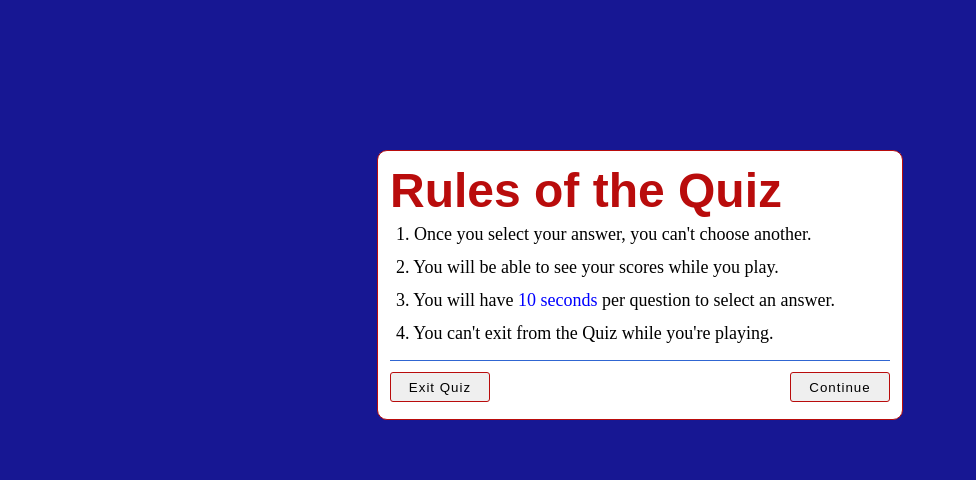
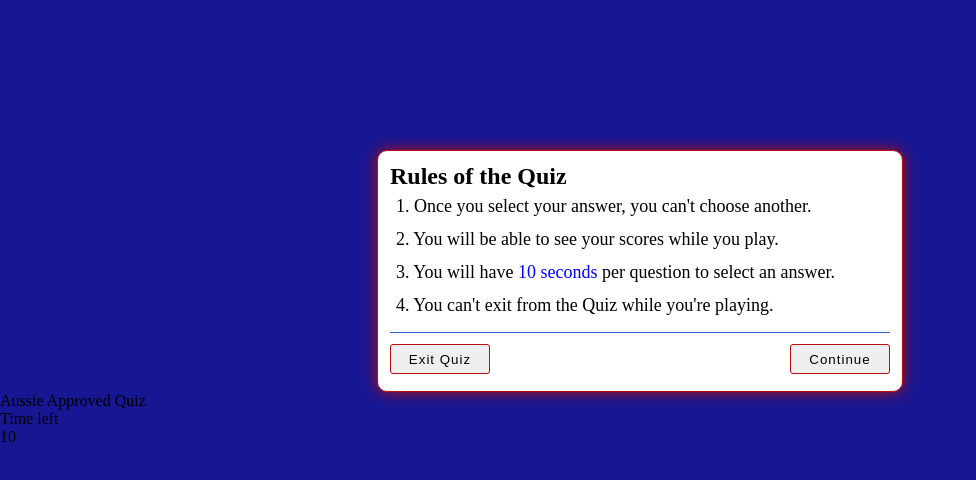
Before and after one commit to KlaraMartinsson/aussie-approved, a plain HTML site: page quiz.html in a window 1280 px wide. Shown: the whole page, without its empty margins (0-976 px from the left). Drawn offline with Linux system fonts and the light colour scheme; a web font is replaced by a local one.

Commit message:
Start of the quiz box

```diff
--- a/assets/css/style.css
+++ b/assets/css/style.css
@@ -15,15 +15,11 @@
     flex-direction: column;
 }
 
-h1 {
+.home-title{
     font-size: 70px;
-    padding: 90px 0 0 0;
-    color: #609EFD;
-    font-family: 'Lisu Bosa', serif;
-}
-
-h2 {
-    font-family: Arial, Helvetica, sans-serif;
+        padding: 90px 0 0 0;
+        color: #609EFD;
+        font-family: 'Lisu Bosa', serif;
 }
 
 p {
@@ -62,7 +58,7 @@ p {
     color: white;
 }
 
-/* Rules section styling and positioning*/
+/* Content for the rule box*/
 .rules-box {
     margin: 0 auto;
     width: 500px;
@@ -70,6 +66,7 @@ p {
     border-radius: 10px;
     padding: 12px;
     border: 1px solid #B90C0C;
+    box-shadow: 0 0 15px #B90C0C;
     margin-top: 150px;
 }
 
@@ -108,3 +105,5 @@ p {
 .buttons:hover {
     border: 2px solid #3066D2;
 }
+
+/* Content for the Quiz box*/
--- /dev/null
+++ b/assets/js/script.js
@@ -0,0 +1 @@
+//Selecting all necessary elements
--- a/quiz.html
+++ b/quiz.html
@@ -12,8 +12,9 @@
 </head>
 <body style="background-color: rgb(23, 23, 147);">
 <!--Rules box-->
+<section>
 <div class="rules-box">
-        <h2>Rules of the Quiz</h2>
+        <h1>Rules of the Quiz</h1>
         <span class="rules">1. Once you select your answer, you can't choose another.</span>
         <span class="rules">2. You will be able to see your scores while you play.</span>
         <span class="rules">3. You will have <span style="color:blue;">10 seconds</span> per question to select an
@@ -27,6 +28,20 @@
             <button class="buttons" class="continue-btn">Continue</button>
         </div>
     </div>
+    </section>
+
+    <!--Quiz box-->
+    <header>
+        <div class="title">Aussie Approved Quiz</div>
+        <div class="timer">
+            <div class="timer-text">Time left</div>
+            <div class="timer-sec">10</div>
+        </div>
+    </header>
+    <section>
+        <div class="questions"></div>
+        <div class="answers"></div>
+    </section>
 
 </body>
 </html>
```
Also changed, not shown: index.html (+1 -1 lines).
